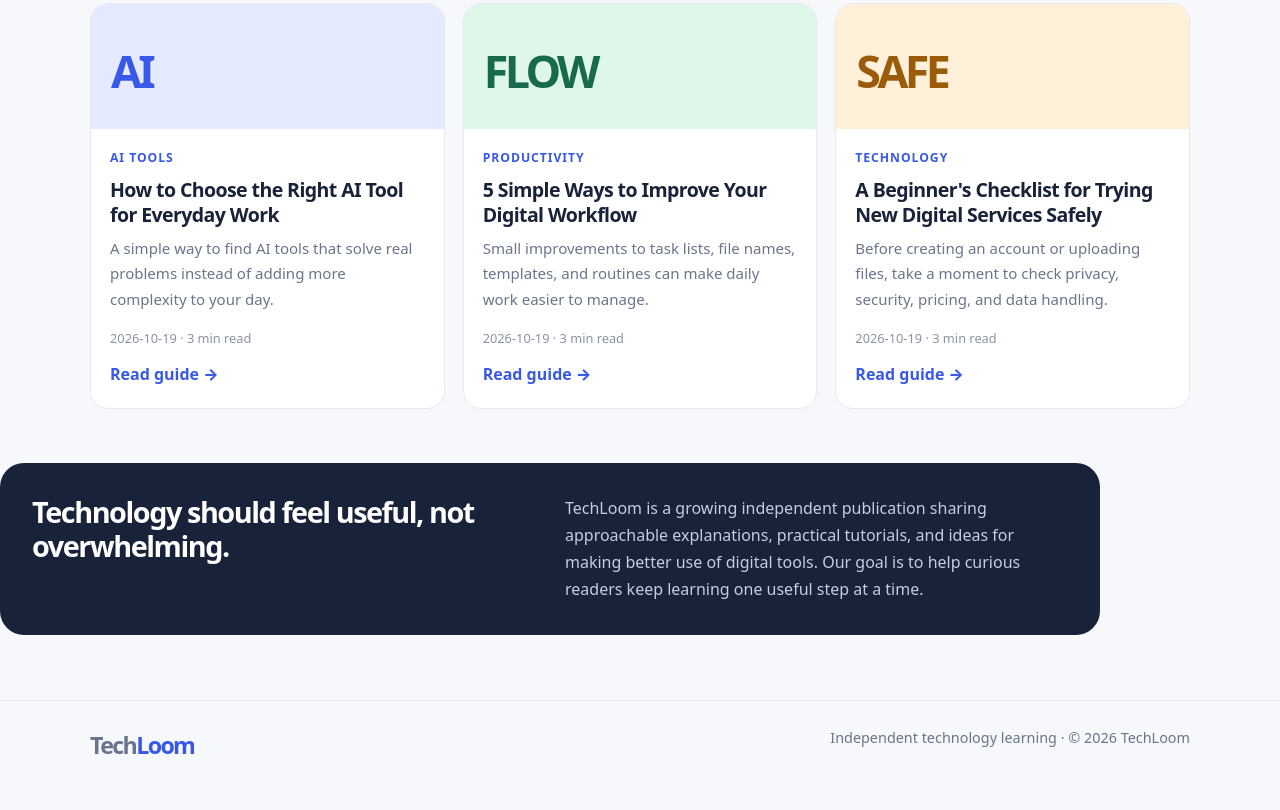
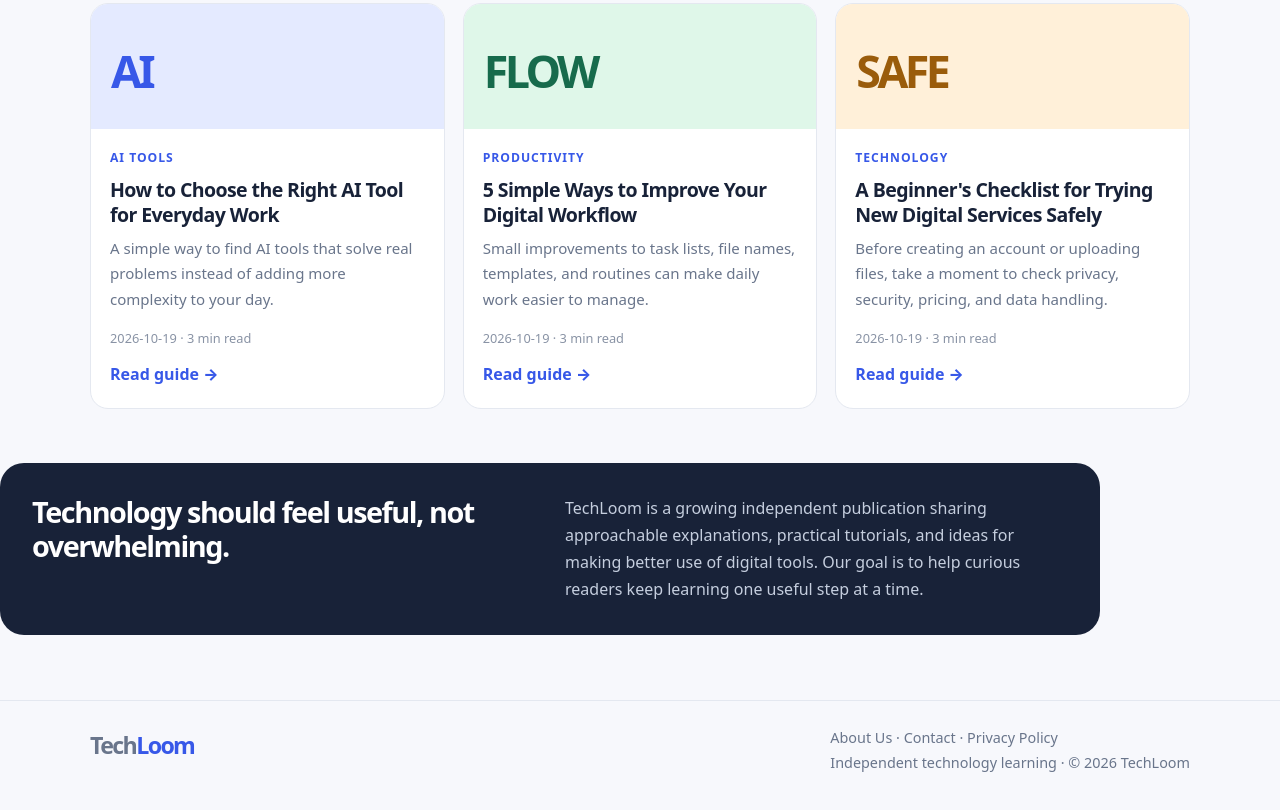
Before and after one commit to DineshMadusankaDev/techloom-blog, a plain HTML site: page index.html in a window 1280 px wide. Shown: the part 798-1608 px from the top of the page. Drawn offline with Linux system fonts and the light colour scheme.

Commit message:
Add links to About Contact and Privacy pages

```diff
--- a/index.html
+++ b/index.html
@@ -18,7 +18,7 @@
 <section class="wrap about"><h2>Technology should feel useful, not overwhelming.</h2><p>TechLoom is a growing independent publication sharing approachable explanations, practical tutorials, and ideas for making better use of digital tools. Our goal is to help curious readers keep learning one useful step at a time.</p></section>
 </main>
 <main id="reading" class="articleview hidden"><div class="wrap"><article class="article"><a class="back" href="#" onclick="home();return false">← All articles</a><div class="tag" id="acat"></div><h1 id="atitle"></h1><p class="dek" id="aexcerpt"></p><div class="meta" id="ameta"></div><div class="articlebody" id="abody"></div><hr style="border:0;border-top:1px solid #e4e8f0;margin:35px 0"><a class="back" href="#" onclick="home();return false">← Explore more articles</a></article></div></main>
-<footer class="footer"><div class="wrap footrow"><a class="logo" href="#" onclick="home();return false">Tech<span>Loom</span></a><div>Independent technology learning · © <span id="year"></span> TechLoom</div></div></footer>
+<footer class="footer"><div class="wrap footrow"><a class="logo" href="./">Tech<span>Loom</span></a><div><a href="./about.html">About Us</a> · <a href="./contact.html">Contact</a> · <a href="./privacy-policy.html">Privacy Policy</a><div>Independent technology learning · © <span id="year"></span> TechLoom</div></div></div></footer>
 <script>
 const posts=[
 {id:"ai-tool-choice",category:"AI Tools",title:"How to Choose the Right AI Tool for Everyday Work",excerpt:"A simple way to find AI tools that solve real problems instead of adding more complexity to your day.",date:"2026-10-19",art:"AI",style:"v1",body:"## Start with the task, not the trend\nAI tools are appearing everywhere, but the best tool is not always the newest or most popular. Start by identifying a task that takes too much time, happens repeatedly, or is difficult to begin.\n\n## Ask three useful questions\n- What exact task do I want to improve?\n- How often do I do it?\n- What would a useful result look like?\n\n## Test before committing\nTry a small, low-risk task first. Check the quality of the result, how much editing it needs, and whether the service's privacy terms fit your needs. Avoid uploading confidential information unless you understand how it may be handled.\n\n## Make the workflow repeatable\nA useful AI workflow has a clear input, a defined task, and a way to check the output. Save prompts that work, but verify important facts and decisions yourself.\n\n## The takeaway\nChoose tools based on practical value. One reliable tool that fits your workflow can be more useful than a long list of apps you rarely use."},
```
